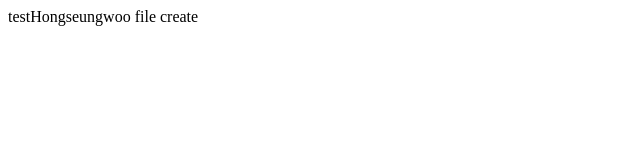
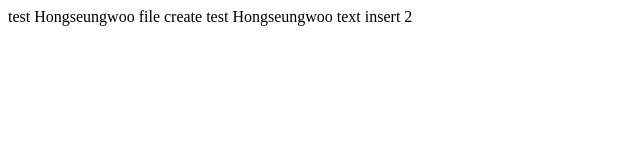
Before and after one commit to seokwon27/test_1, a plain HTML site: page testHsw.html in a window 1280 px wide. Shown: the whole page, without its empty margins (0-640 px from the left). Drawn offline with Linux system fonts and the light colour scheme.

Commit message:
[fix] code fix

```diff
--- a/testHsw.html
+++ b/testHsw.html
@@ -6,6 +6,6 @@
     <title>hongseungwoo</title>
   </head>
   <body>
-    testHongseungwoo file create
+    test Hongseungwoo file create test Hongseungwoo text insert 2
   </body>
 </html>
```
